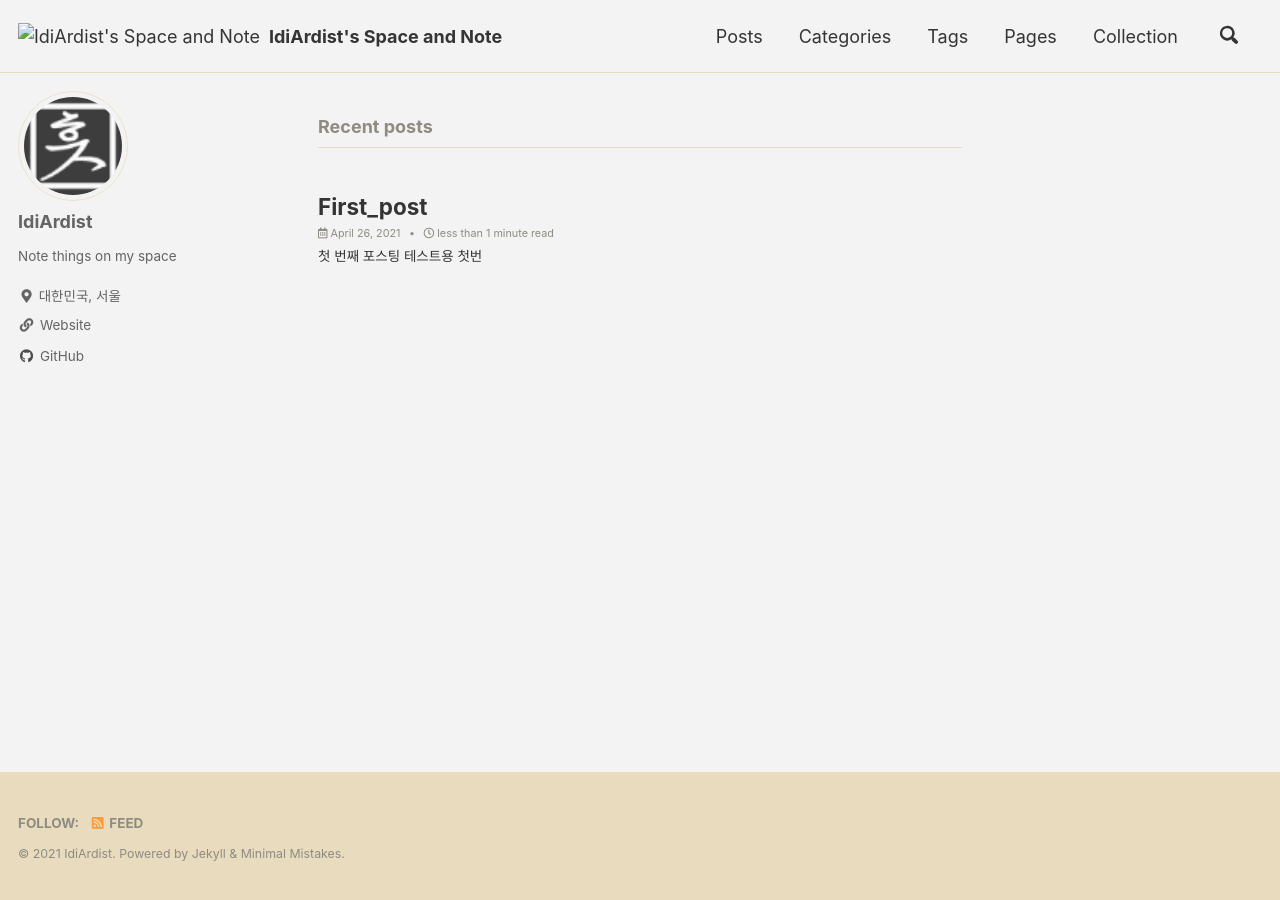
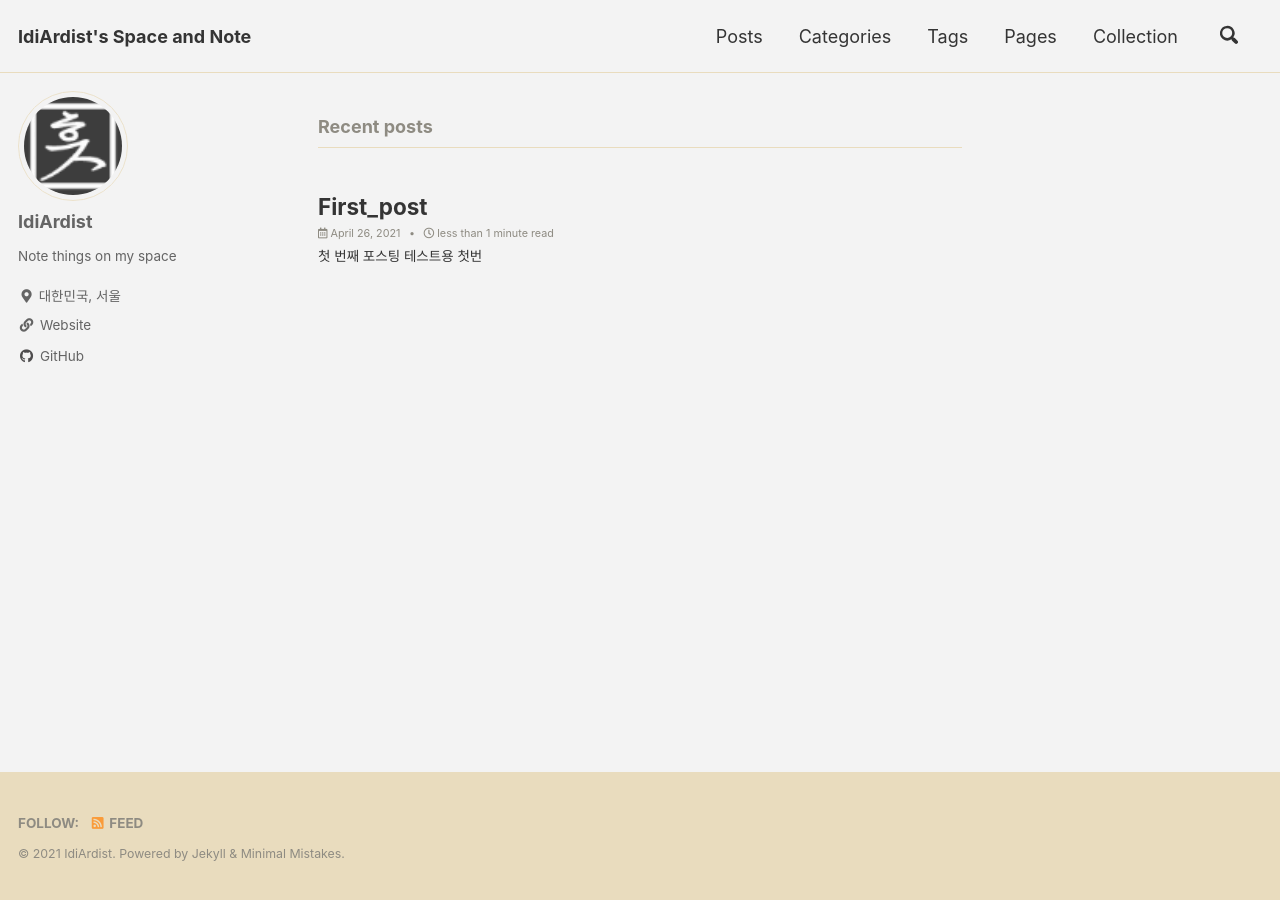
Before and after one commit to peterjhpark1205/peterjhpark1205.github.io, a Jekyll site: the page built from index.html, in a window 1280 px wide. Built offline with Jekyll 4.4.1, drawn with Linux system fonts in a browser that asks for light colours; cached includes are drawn as plain includes; the list of posts is cut into pages by our own code; comment, search, counter and statistics services are not loaded; a style sheet for code colours, icons or effects is not loaded.

Commit message:
Update _config.yml

```diff
--- a/_config.yml
+++ b/_config.yml
@@ -26,7 +26,7 @@
 baseurl                  : # the subpath of your site, e.g. "/blog"
 repository               : "peterjhpark1205/peterjhpark1205.github.io" # GitHub username/repo-name e.g. "mmistakes/minimal-mistakes"
 teaser                   : # path of fallback teaser image, e.g. "/assets/images/500x300.png"
-logo                     : "/asstes/images/logo_githubpage.png" # path of logo image to display in the masthead, e.g. "/assets/images/88x88.png"
+logo                     : # path of logo image to display in the masthead, e.g. "/assets/images/88x88.png"
 masthead_title           : # overrides the website title displayed in the masthead, use " " for no title
 breadcrumbs              : true # true, false (default)
 
```
